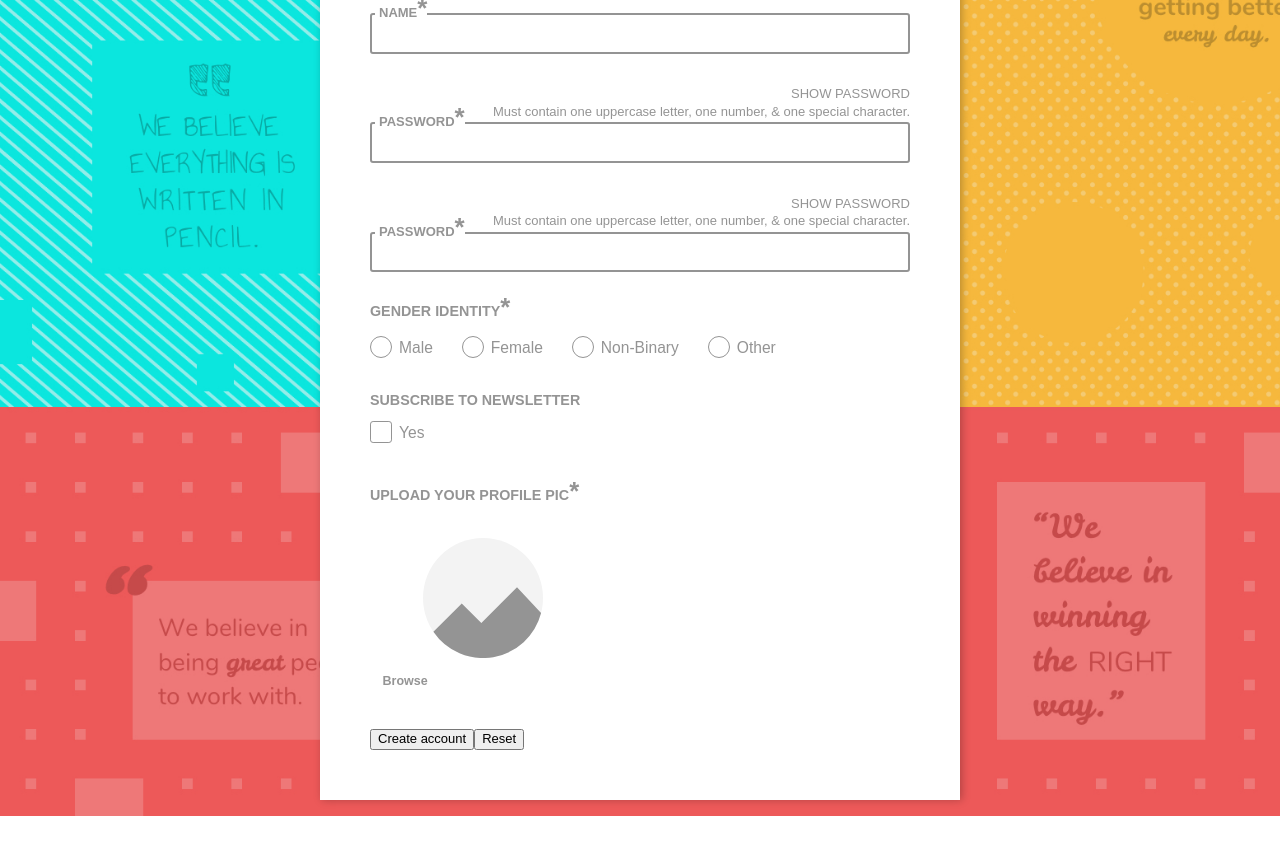
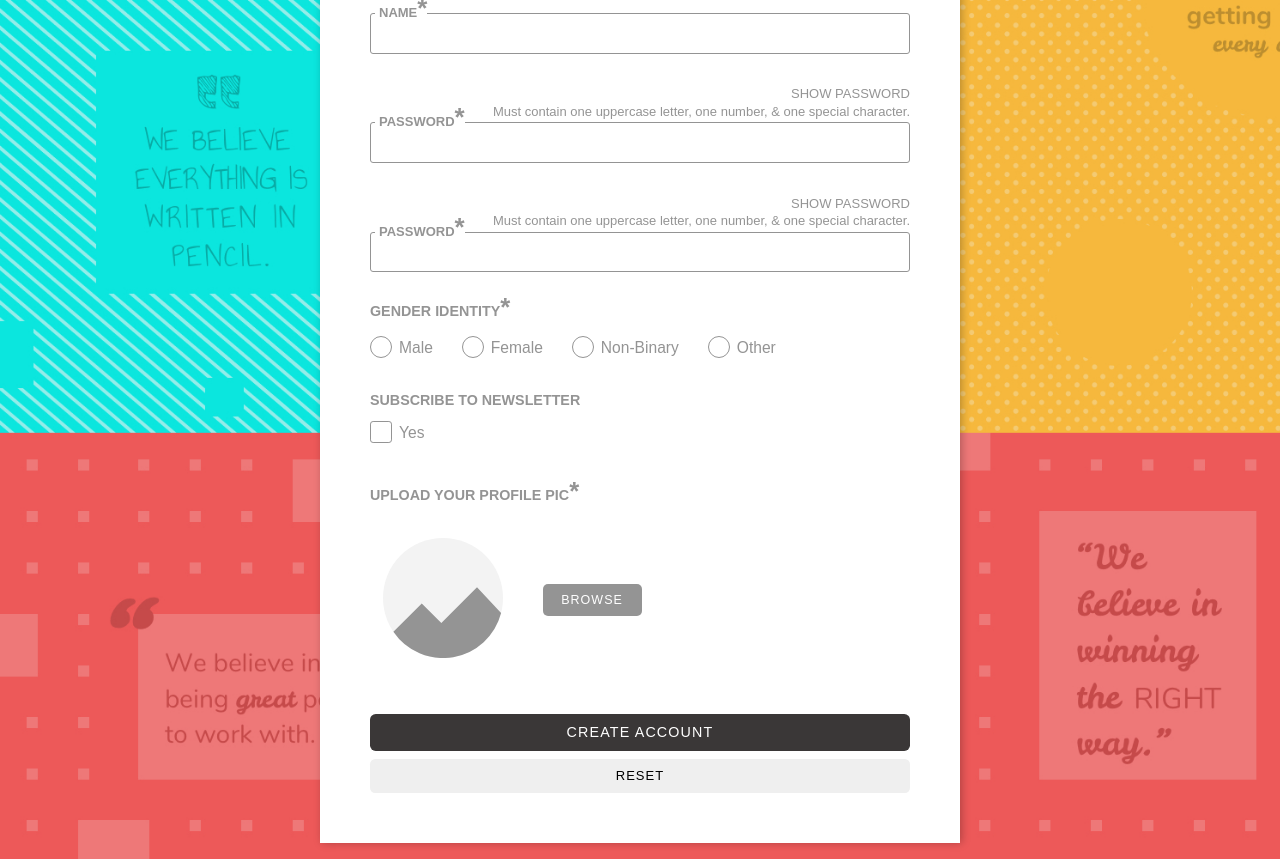
Before and after one commit to lisct/HE-Code-Challenge, a React (Create React App) app: page / in a window 1280 px wide. Shown: the part 300-1159 px from the top of the page. Before the commit the page ends 1116 px from the top, so only its background shows below. Built offline with nearby package versions, Linux system fonts and the light colour scheme.

Commit message:
adding full style to the form

```diff
--- a/src/App.css
+++ b/src/App.css
@@ -207,9 +207,9 @@ abbr[title] {
 }
 
 .form__input-items {
+  align-items: center;
+  display: flex;
   position: relative;
-  display: flex;
-  align-items: center;
 }
 
 .form__input-label {
@@ -227,8 +227,24 @@ abbr[title] {
 }
 
 .form__input-field {
-  border: 2px solid #949494;
+  border: 1px solid #949494;
   border-radius: 0.3rem;
+}
+
+.form__input-field:focus {
+  border: 2px solid #f6b93d;
+}
+
+.form__input-field:focus + .form__input-label {
+  color: #f6b93d;
+}
+
+.form__input-field.required:invalid {
+  border: 2px solid #ec5959;
+}
+
+.form__input-field.required:invalid + .form__input-label {
+  color: #ec5959;
 }
 
 .form__input-notes {
@@ -394,6 +410,72 @@ input[type="checkbox"] {
   z-index: -1;
 }
 
+.form__input-file-container .form__input-file + label {
+  display: flex;
+  align-items: center;
+  width: 100%;
+}
+
+.form__input-file-container,
+.form__input-file-container .form__input-items {
+  width: 100%;
+}
+
+.form__input-file-container figure {
+  margin-left: 0;
+}
+
+/* Buttons*/
+
+.btn {
+  border: 0;
+  border-radius: 0.4em;
+  text-transform: uppercase;
+  padding: 0.7em 1.5em;
+  letter-spacing: 0.08em;
+  cursor: pointer;
+}
+
+.btn__primary,
+.btn__standard {
+  color: white;
+}
+
+.btn__primary {
+  font-size: 1.1em;
+  margin-bottom: 0.6em;
+}
+
+.btn__standard,
+.btn__plain {
+  font-weight: 300;
+}
+
+.btn--full {
+  width: 100%;
+}
+
+.btn--lighter {
+  background: linear-gradient(to bottom, #949494, #949494);
+}
+
+.btn--lighter:hover {
+  background: linear-gradient(to bottom, #6c6868, #3a3737);
+}
+
+.btn--dark {
+  background: linear-gradient(to bottom, #3a3737, #3a3737);
+}
+
+.btn--dark:hover {
+  background: linear-gradient(to bottom, #6c6868, #3a3737);
+  color: #ec5959;
+}
+
+.btn__plain:hover {
+  color: #ec5959;
+}
+
 /*RESPONSIVE */
 
 /* Non-mobile styles, >375px breakpoint */
--- a/src/App.js
+++ b/src/App.js
@@ -53,16 +53,17 @@ function App() {
               {/* input */}
               <div className="form__input-container">
                 <div className="form__input-items">
-                  <label className="form__input-label" htmlFor="username">
-                    Name
-                    <abbr title="required">*</abbr>
-                  </label>
                   <input
                     className="form__input-field"
                     id="username"
                     type="text"
                     name="username"
+                    required
                   />
+                  <label className="form__input-label" htmlFor="username">
+                    Name
+                    <abbr title="required">*</abbr>
+                  </label>
                 </div>
               </div>
 
@@ -77,16 +78,17 @@ function App() {
                 </div>
 
                 <div className="form__input-items">
-                  <label className="form__input-label" htmlFor="password">
-                    Password
-                    <abbr title="required">*</abbr>
-                  </label>
                   <input
                     className="form__input-field"
                     id="password"
                     type="text"
                     name="password"
+                    required
                   />
+                  <label className="form__input-label" htmlFor="password">
+                    Password
+                    <abbr title="required">*</abbr>
+                  </label>
                 </div>
               </div>
 
@@ -101,16 +103,17 @@ function App() {
                 </div>
 
                 <div className="form__input-items">
-                  <label className="form__input-label" htmlFor="password">
-                    Password
-                    <abbr title="required">*</abbr>
-                  </label>
                   <input
                     className="form__input-field"
                     id="password"
                     type="text"
                     name="password"
+                    required
                   />
+                  <label className="form__input-label" htmlFor="password">
+                    Password
+                    <abbr title="required">*</abbr>
+                  </label>
                 </div>
               </div>
 
@@ -207,7 +210,7 @@ function App() {
                   </span>
                 </div>
 
-                <div className="form__inline">
+                <div className="form__inline form__input-file-container">
                   <div className="form__input-items">
                     <input
                       type="file"
@@ -216,7 +219,10 @@ function App() {
                       className="form__input-file"
                     />
 
-                    <label htmlFor="profile-pic">
+                    <label
+                      htmlFor="profile-pic"
+                      className="form__input-file-label"
+                    >
                       <figure>
                         <svg
                           id="profile-Pic"
@@ -267,16 +273,25 @@ function App() {
                           </g>
                         </svg>
                       </figure>
-                      <span className="">Browse</span>
+                      <div className="btn__container">
+                        <span className="btn btn__standard btn--lighter">
+                          Browse
+                        </span>
+                      </div>
                     </label>
                   </div>
                 </div>
               </div>
 
               <div className="form__input-container">
-                <button type="submit">Create account</button>
+                <button
+                  className="btn btn__primary btn--full btn--dark"
+                  type="submit"
+                >
+                  Create account
+                </button>
 
-                <button>Reset</button>
+                <button className="btn btn--full btn__plain">Reset</button>
               </div>
             </div>
           </form>
```
